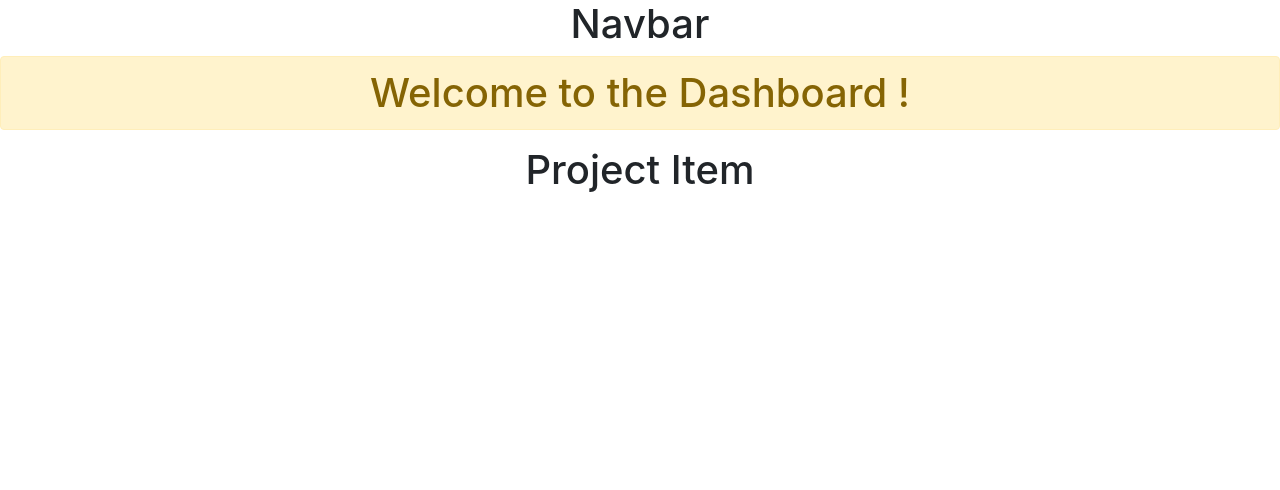
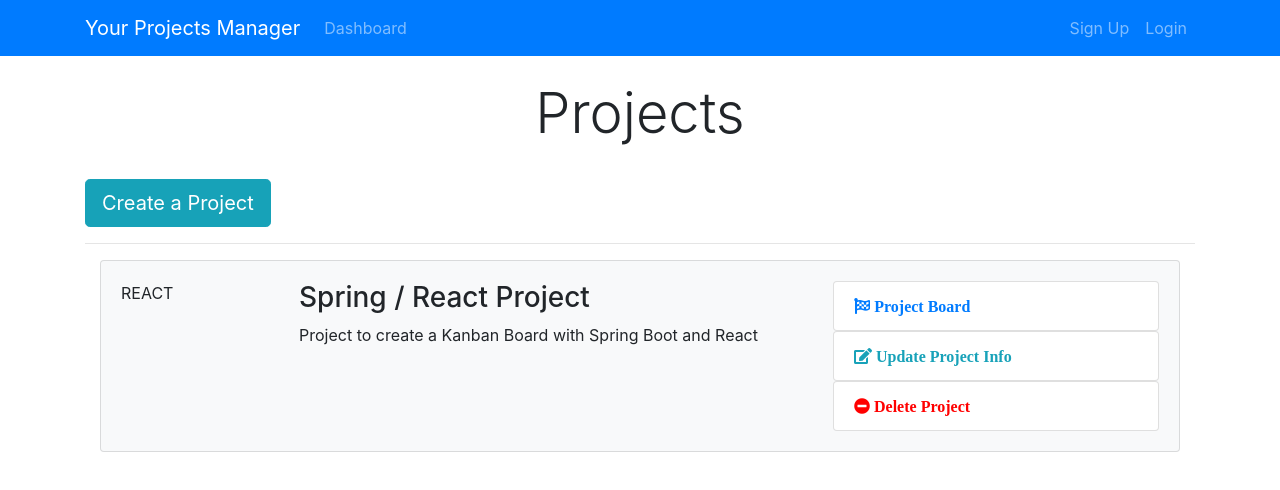
Before and after one commit to fozz101/YourProjectsManager, a React (Create React App) app in the folder ypm-react/: page /dashboard in a window 1280 px wide. Shown: the top 490 px of the page. Built offline with nearby package versions, Linux system fonts and the light colour scheme.

Commit message:
Add Project component + Routing Dashboard

```diff
--- a/ypm-react/package.json
+++ b/ypm-react/package.json
@@ -9,6 +9,7 @@
     "bootstrap": "^4.1.3",
     "react": "^18.2.0",
     "react-dom": "^18.2.0",
+    "react-router-dom": "^4.3.1",
     "react-scripts": "5.0.1",
     "web-vitals": "^2.1.4"
   },
--- a/ypm-react/public/index.html
+++ b/ypm-react/public/index.html
@@ -24,7 +24,9 @@
       work correctly both with client-side routing and a non-root public URL.
       Learn how to configure a non-root public URL by running `npm run build`.
     -->
-    <title>React App</title>
+    <link rel="stylesheet" href="https://use.fontawesome.com/releases/v5.2.0/css/all.css" integrity="sha384-hWVjflwFxL6sNzntih27bfxkr27PmbbK/iSvJ+a4+0owXq79v+lsFkW54bOGbiDQ"
+    crossorigin="anonymous">
+    <title>YPM</title>
   </head>
   <body>
     <noscript>You need to enable JavaScript to run this app.</noscript>
--- a/ypm-react/src/App.css
+++ b/ypm-react/src/App.css
@@ -1,38 +1,52 @@
-.App {
-  text-align: center;
+img {
+  width: 100%;
 }
 
-.App-logo {
-  height: 40vmin;
-  pointer-events: none;
+.navbar {
+  background-color: #e3f2fd;
+}
+.fa.fa-edit {
+  color: #18a2b9;
 }
 
-@media (prefers-reduced-motion: no-preference) {
-  .App-logo {
-    animation: App-logo-spin infinite 20s linear;
-  }
+.list-group-item.delete:hover {
+  cursor: -webkit-grab;
+  background-color: pink;
 }
 
-.App-header {
-  background-color: #282c34;
-  min-height: 100vh;
-  display: flex;
-  flex-direction: column;
-  align-items: center;
-  justify-content: center;
-  font-size: calc(10px + 2vmin);
-  color: white;
+.list-group-item.update:hover {
+  cursor: -webkit-grab;
+  background-color: gainsboro;
 }
 
-.App-link {
-  color: #61dafb;
+.list-group-item.board:hover {
+  cursor: -webkit-grab;
+  background-color: gainsboro;
 }
 
-@keyframes App-logo-spin {
-  from {
-    transform: rotate(0deg);
-  }
-  to {
-    transform: rotate(360deg);
-  }
+.fa.fa-minus-circle {
+  color: red;
 }
+
+.landing {
+  position: relative;
+  /* background: url("../img/showcase.jpg") no-repeat; */
+  background-size: cover;
+  background-position: center;
+  height: 100vh;
+  margin-top: -24px;
+  margin-bottom: -50px;
+}
+
+.landing-inner {
+  padding-top: 80px;
+}
+
+.dark-overlay {
+  background-color: rgba(0, 0, 0, 0.7);
+  position: absolute;
+  top: 0;
+  left: 0;
+  width: 100%;
+  height: 100%;
+}
--- a/ypm-react/src/App.js
+++ b/ypm-react/src/App.js
@@ -2,13 +2,18 @@
 import Dashboard from './components/Dashboard';
 import Header from './components/Layout/Header';
 import "bootstrap/dist/css/bootstrap.min.css";
+import {BrowserRouter as Router, Route} from "react-router-dom";
+import AddProject from './components/Project/AddProject';
+
 function App() {
   return (
+    <Router>
     <div className="App">
       <Header />
-      <Dashboard />
-
+      <Route exact path="/dashboard" component={Dashboard}/>
+      <Route exact path="/addProject" component={AddProject}/>
     </div>
+    </Router>
   );
 }
 
--- a/ypm-react/src/components/Dashboard.js
+++ b/ypm-react/src/components/Dashboard.js
@@ -1,14 +1,25 @@
 import React, { Component } from 'react'
+import CreateProjectButton from './Project/CreateProjectButton';
 import ProjectItem from './Project/ProjectItem';
 
 class Dashboard extends Component {
   render() {
     return (
-    <div>
-      <h1 className="alert alert-warning">Welcome to the Dashboard !</h1>
-      <ProjectItem/>
+      <div className="projects">
+      <div className="container">
+          <div className="row">
+              <div className="col-md-12">
+                  <h1 className="display-4 text-center">Projects</h1>
+                  <br />
+                  <CreateProjectButton />
+                  <br />
+                  <hr />
+                  <ProjectItem />
+              </div>
+          </div>
+      </div>
+  </div>
 
-    </div>
     );
   }
 }
--- a/ypm-react/src/components/Layout/Header.js
+++ b/ypm-react/src/components/Layout/Header.js
@@ -2,7 +2,39 @@
 class Header extends Component {
   render() {
     return (
-      <h1>Navbar</h1>
+        <nav className="navbar navbar-expand-sm navbar-dark bg-primary mb-4">
+        <div className="container">
+            <a className="navbar-brand" href="Dashboard.html">
+                Your Projects Manager
+            </a>
+            <button className="navbar-toggler" type="button" data-toggle="collapse" data-target="#mobile-nav">
+                <span className="navbar-toggler-icon" />
+            </button>
+
+            <div className="collapse navbar-collapse" id="mobile-nav">
+                <ul className="navbar-nav mr-auto">
+                    <li className="nav-item">
+                        <a className="nav-link" href="/dashboard">
+                            Dashboard
+                        </a>
+                    </li>
+                </ul>
+
+                <ul className="navbar-nav ml-auto">
+                    <li className="nav-item">
+                        <a className="nav-link " href="register.html">
+                            Sign Up
+                        </a>
+                    </li>
+                    <li className="nav-item">
+                        <a className="nav-link" href="login.html">
+                            Login
+                        </a>
+                    </li>
+                </ul>
+            </div>
+        </div>
+    </nav>
     )
   }
 }
--- /dev/null
+++ b/ypm-react/src/components/Project/AddProject.js
@@ -0,0 +1,10 @@
+import React, { Component } from 'react'
+
+class AddProject extends Component {
+  render() {
+    return (
+      <h1>Add Project Form</h1>
+    )
+  }
+}
+export default AddProject;
--- /dev/null
+++ b/ypm-react/src/components/Project/CreateProjectButton.js
@@ -0,0 +1,14 @@
+import React from 'react'
+import { Link } from 'react-router-dom';
+
+function CreateProjectButton() {
+  return (
+    <React.Fragment>
+    <Link to="/addProject" className="btn btn-lg btn-info">
+    Create a Project
+    </Link>
+    </React.Fragment>
+  )
+}
+
+export default CreateProjectButton;
--- a/ypm-react/src/components/Project/ProjectItem.js
+++ b/ypm-react/src/components/Project/ProjectItem.js
@@ -3,7 +3,40 @@
 class ProjectItem extends Component {
   render() {
     return (
-      <h1>Project Item</h1>
+
+       <div className="container">
+       <div className="card card-body bg-light mb-3">
+           <div className="row">
+               <div className="col-2">
+                   <span className="mx-auto">REACT</span>
+               </div>
+               <div className="col-lg-6 col-md-4 col-8">
+                   <h3>Spring / React Project</h3>
+                   <p>Project to create a Kanban Board with Spring Boot and React</p>
+               </div>
+               <div className="col-md-4 d-none d-lg-block">
+                   <ul className="list-group">
+                       <a href="#">
+                           <li className="list-group-item board">
+                               <i className="fa fa-flag-checkered pr-1"> Project Board </i>
+                           </li>
+                       </a>
+                       <a href="#">
+                           <li className="list-group-item update">
+                               <i className="fa fa-edit pr-1"> Update Project Info</i>
+                           </li>
+                       </a>
+                       <a href="">
+                           <li className="list-group-item delete">
+                               <i className="fa fa-minus-circle pr-1"> Delete Project</i>
+                           </li>
+                       </a>
+                   </ul>
+               </div>
+           </div>
+       </div>
+   </div>
+
     )
   }
 }
```
Also changed, not shown: 1 other file (tests, documents, lock files or other folders).
